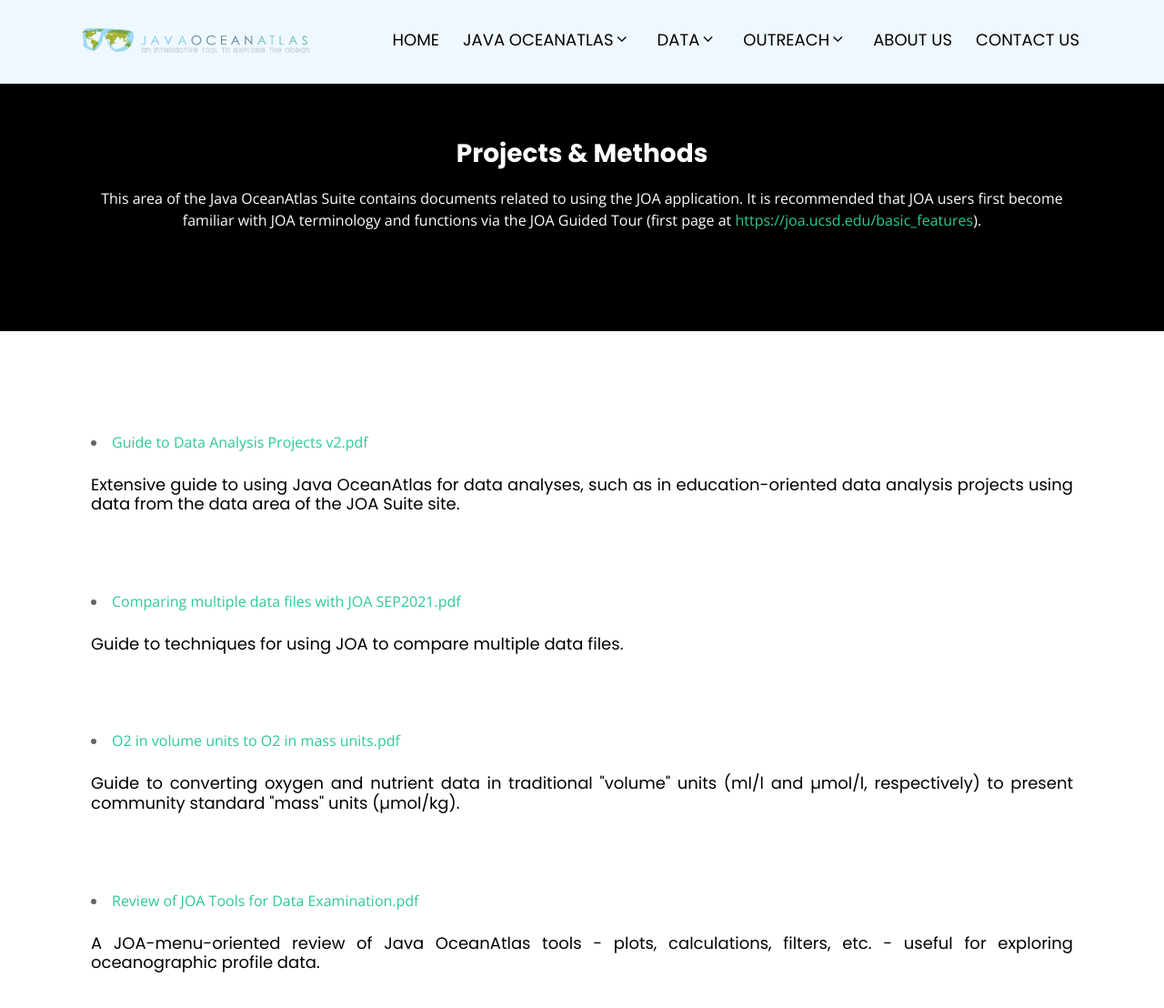
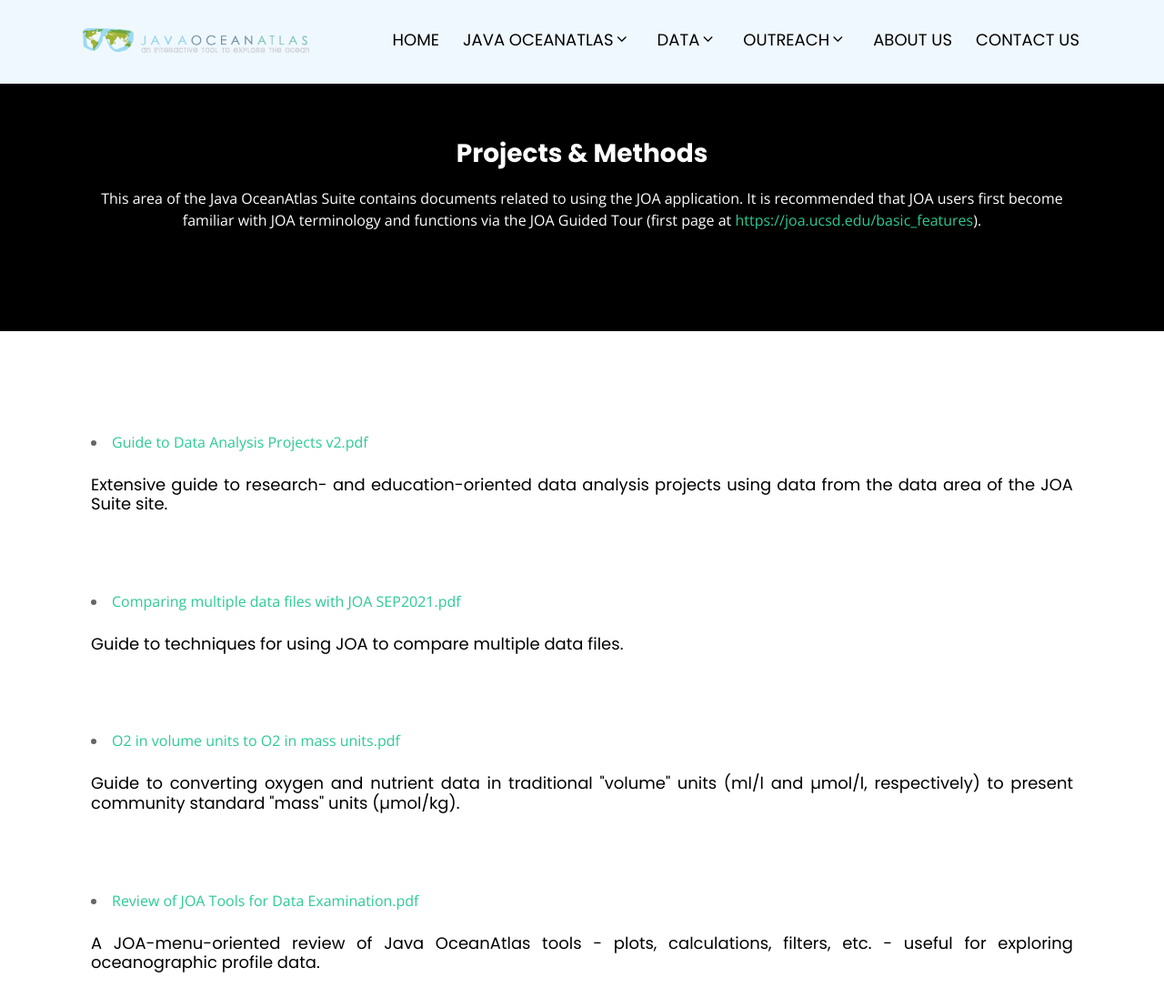
Before and after one commit to cchdo/joa.ucsd.edu, a Jekyll site: the page built from projects.md, in a window 1280 px wide and 1203 px high. Shown: the top 1108 px of the window at 91% size. Built offline with Jekyll 4.4.1, drawn with Linux system fonts in a browser that asks for light colours.

Commit message:
Update projects.md

```diff
--- a/projects.md
+++ b/projects.md
@@ -27,7 +27,7 @@
 				<p class="cta-text">
 					<li><a href="assets/documents/Guide to Data Analysis Projects v2.pdf">Guide to Data Analysis Projects v2.pdf</a></li>
 					<br>
-					<h3 class="cta-text" style="font-size: 18px">Extensive guide to using Java OceanAtlas for data analyses, such as in education-oriented data analysis projects using data from the data area of the JOA Suite site.</h3> </p>
+					<h3 class="cta-text" style="font-size: 18px">Extensive guide to research- and education-oriented data analysis projects using data from the data area of the JOA Suite site.</h3> </p>
 				<br>
 				<p class="cta-text">
 					<li><a href="assets/documents/Comparing multiple data files with JOA SEP2021.pdf">Comparing multiple data files with JOA SEP2021.pdf</a></li>
```
